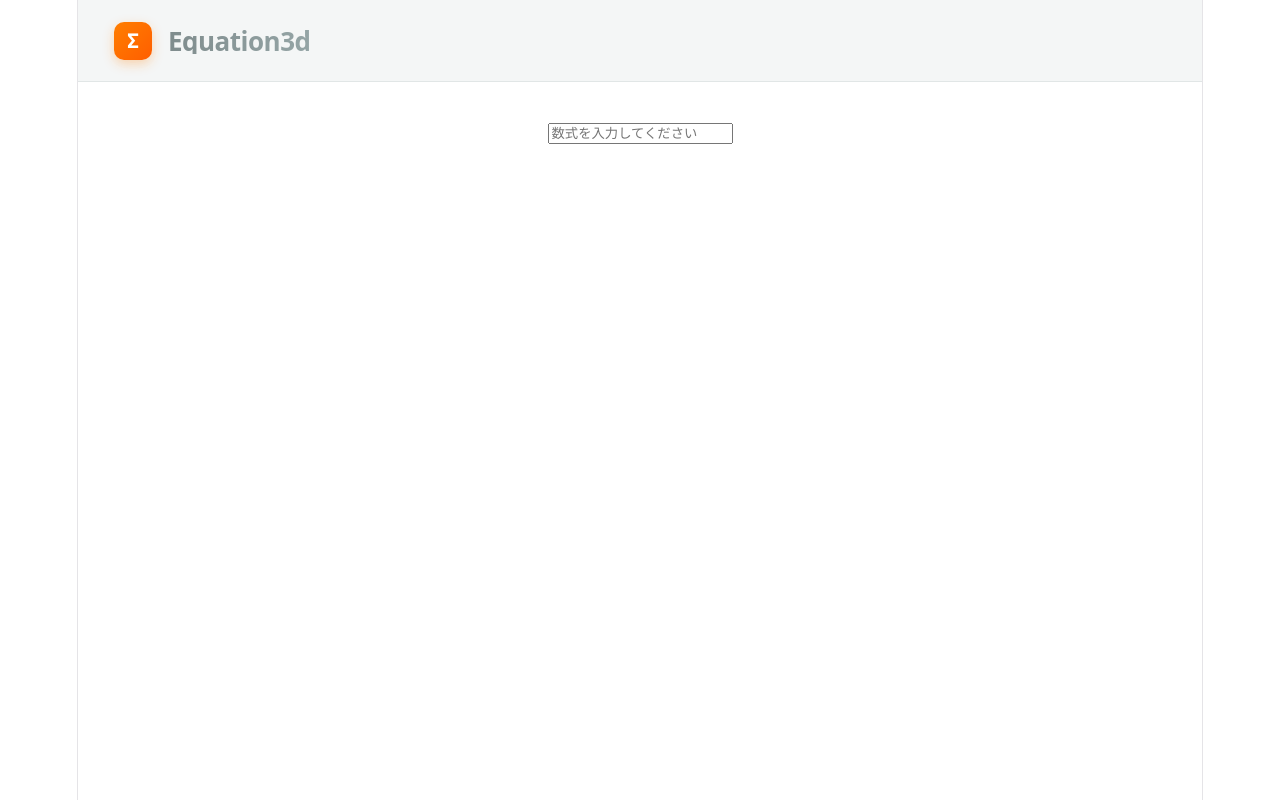
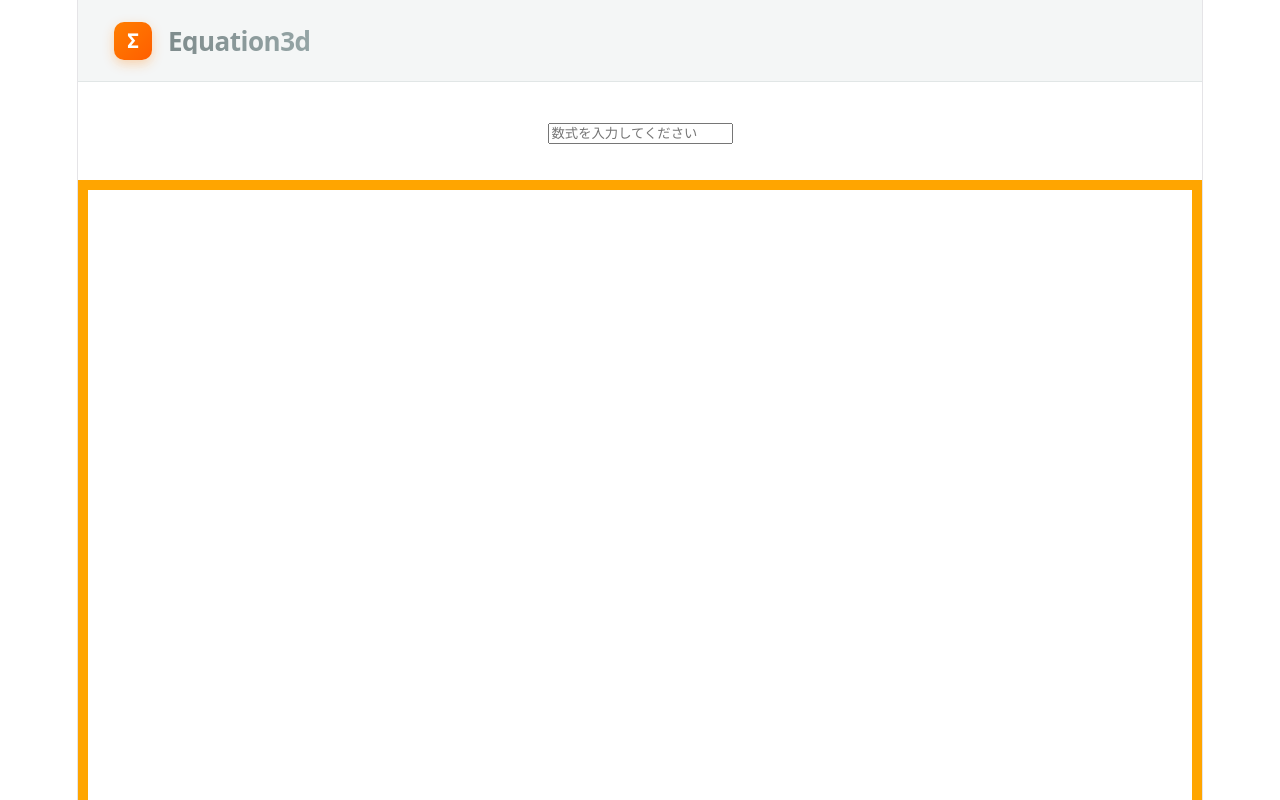
Before and after one commit to hijoushoku7/equation3d, a React (Vite) app: page / in a window 1280 px wide. Shown: the top 800 px of the page. Built offline with nearby package versions, Linux system fonts and the light colour scheme.

Commit message:
canvas要素を追加

```diff
--- a/src/App.tsx
+++ b/src/App.tsx
@@ -1,5 +1,6 @@
 import './App.css'
 import Header from './components/header'
+import DrawFunction from './canvascomponents/drawfunction'
 
 function App() {
 
@@ -9,6 +10,7 @@ function App() {
       <div className="app-content" style={{ padding: '2rem' }}>
         <input type="text" placeholder='数式を入力してください' id='equation-input'></input>
       </div>
+      <DrawFunction />
     </>
   )
 }
--- /dev/null
+++ b/src/canvascomponents/drawfunction.css
@@ -0,0 +1,3 @@
+#draw-canvas {
+    border: 10px solid orange;
+}
--- /dev/null
+++ b/src/canvascomponents/drawfunction.tsx
@@ -0,0 +1,22 @@
+import './drawfunction.css'
+
+function DrawFunction() {
+  window.addEventListener('load', draw);
+
+  function draw() {
+    const canvas = document.getElementById('draw-canvas') as HTMLCanvasElement;
+    const ctx = canvas.getContext('2d') as CanvasRenderingContext2D;
+    ctx.beginPath();
+    ctx.moveTo(0, 0);
+    ctx.lineTo(1500, 1500);
+    ctx.stroke();
+  }
+
+  return (
+    <>
+      <canvas id='draw-canvas' width={1500} height={1500}></canvas>
+    </>
+  )
+}
+
+export default DrawFunction
```
